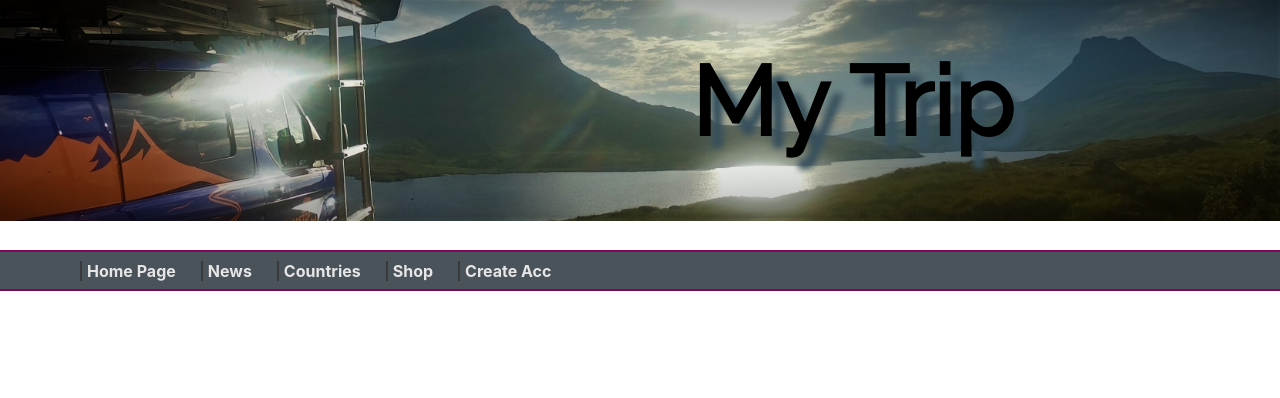
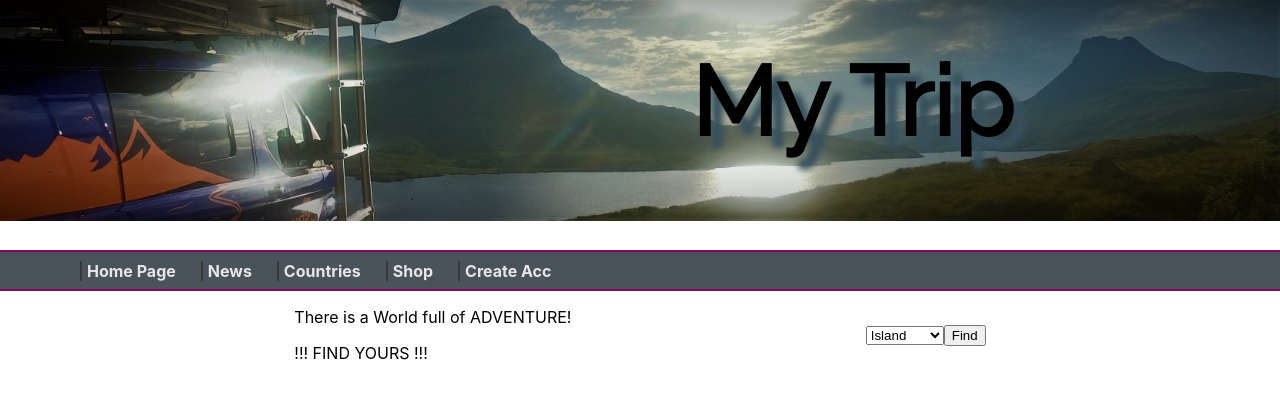
Before and after one commit to Lineles/mytrip, a React (Create React App) app: page / in a window 1280 px wide. Shown: the top 398 px of the page. Built offline with nearby package versions, Linux system fonts and the light colour scheme.

Commit message:
basic frame for Countries

```diff
--- /dev/null
+++ b/src/Components/Countries/Countries.css
@@ -0,0 +1,23 @@
+:root {
+    --Platinumcolor: #E6E6E6 ;
+    --Almondcolor: #FFEAD0 ;
+    --Coralcolor: #FF8552 ;
+    --Taupeecolor: #96616B ;
+    --UltraRedcolor: #F76F8E ;
+    --Purplecolor: #7F055F ;
+    --Aquamarinecolor: #85FFC7;
+    --Skobeloffcolor: #297373 ;
+    --RickBlackcolor: #113537 ;
+    --Charcoalcolor: #37505C ;
+    --Graycolor: #4A525A ;
+    --Jetcolor: #39393A ;
+    --Blackcolor: #07070A ;
+  }
+
+.Countries-container{
+    width: 100%;
+    display: flex;
+    flex-direction: row;
+    justify-content: space-evenly;
+    align-items: center;
+}
--- /dev/null
+++ b/src/Components/Countries/Countries.jsx
@@ -0,0 +1,32 @@
+import "./Countries.css"
+
+function Countries ( ) {
+
+
+    return(
+
+        <div className="Countries-container">
+            <div>
+                <p>There is a World full of ADVENTURE!</p>
+                <p>!!! FIND YOURS !!!</p>
+            </div>
+            <div>
+                <select>
+                    <option>Island</option>
+                    <option>Scottland</option>
+                    <option></option>
+                    <option></option>
+                    <option></option>
+                    <option></option>
+                    <option></option>
+                    <option></option>
+                    <option></option>
+                </select>
+                <button> Find </button>
+            </div>
+
+        </div>
+    )
+}
+
+export default Countries;
--- a/src/Components/HomePage/HomePage.jsx
+++ b/src/Components/HomePage/HomePage.jsx
@@ -1,3 +1,4 @@
+import Countries from "../Countries/Countries";
 import "./HomePage.css"
 
 function HomePage ( ) {
@@ -6,7 +7,7 @@ function HomePage ( ) {
     return(
 
         <div>
-
+            <Countries />
 
         </div>
     )
```
